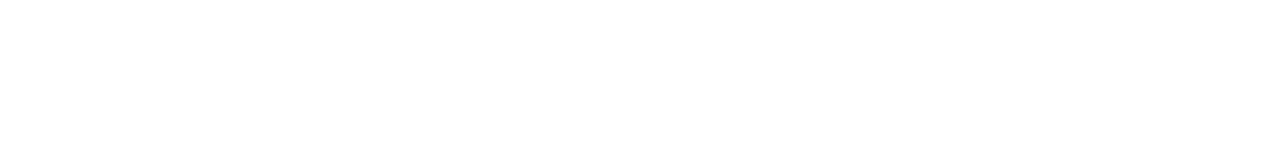
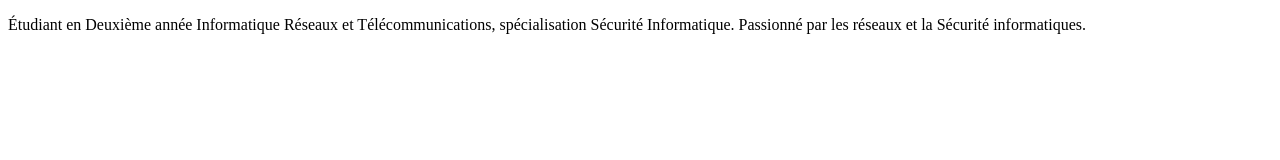
Before and after one commit to abdoulhackadissa/mon-cv, a plain HTML site: page index.html in a window 1280 px wide. Drawn offline with Linux system fonts and the light colour scheme.

Commit message:
mise en place de la section description

```diff
--- a/index.html
+++ b/index.html
@@ -7,7 +7,7 @@
 </head>
 <body>
   <!-- TITRE -->
-  <!-- DESCRIPTION -->
+  <p>Étudiant en Deuxième année Informatique Réseaux et Télécommunications, spécialisation Sécurité Informatique. Passionné par les réseaux et la Sécurité informatiques.</p>
   <!-- FORMATIONS -->
   <!-- COMPETENCES -->
   <!-- ASSOCIATIONS -->
```
